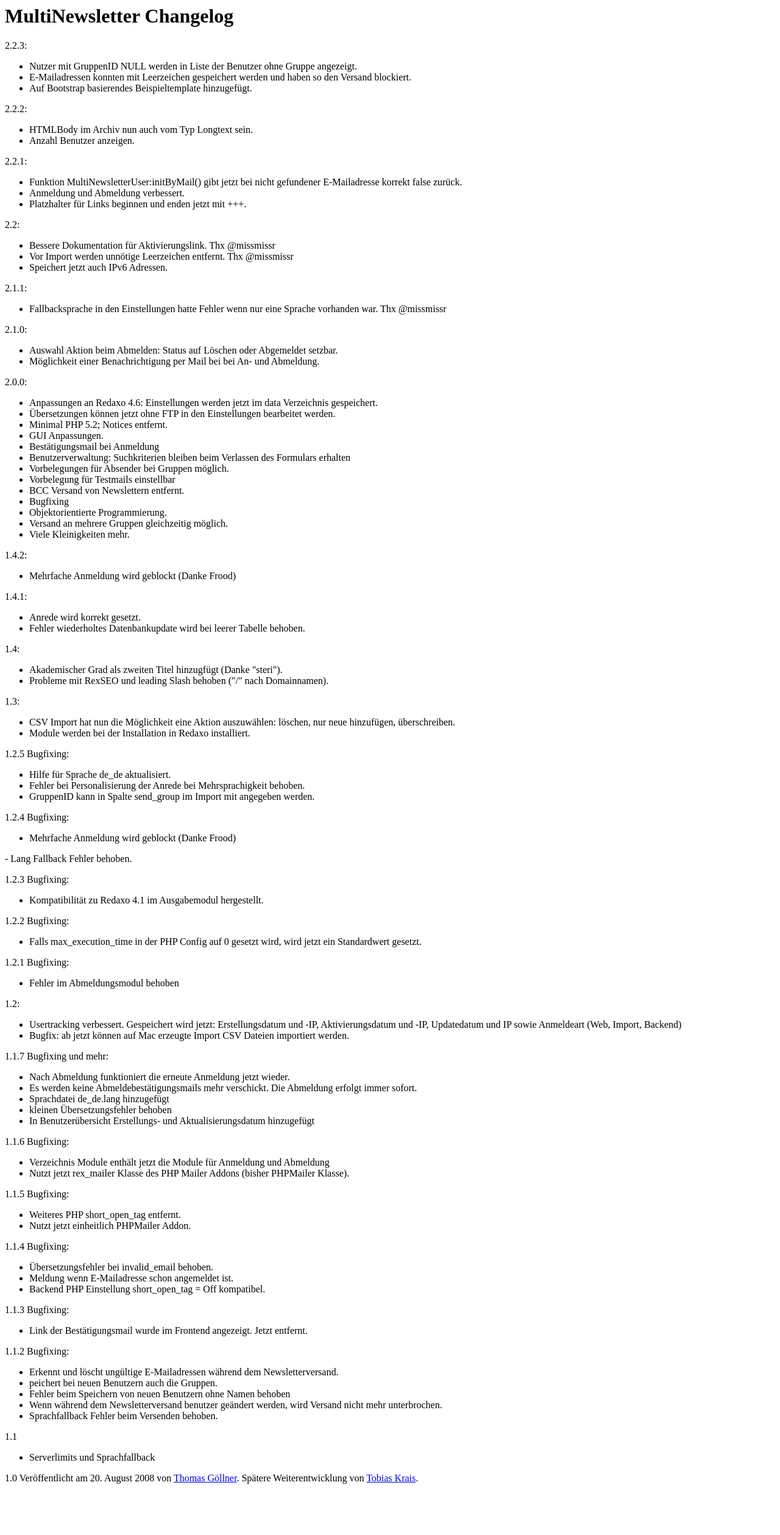
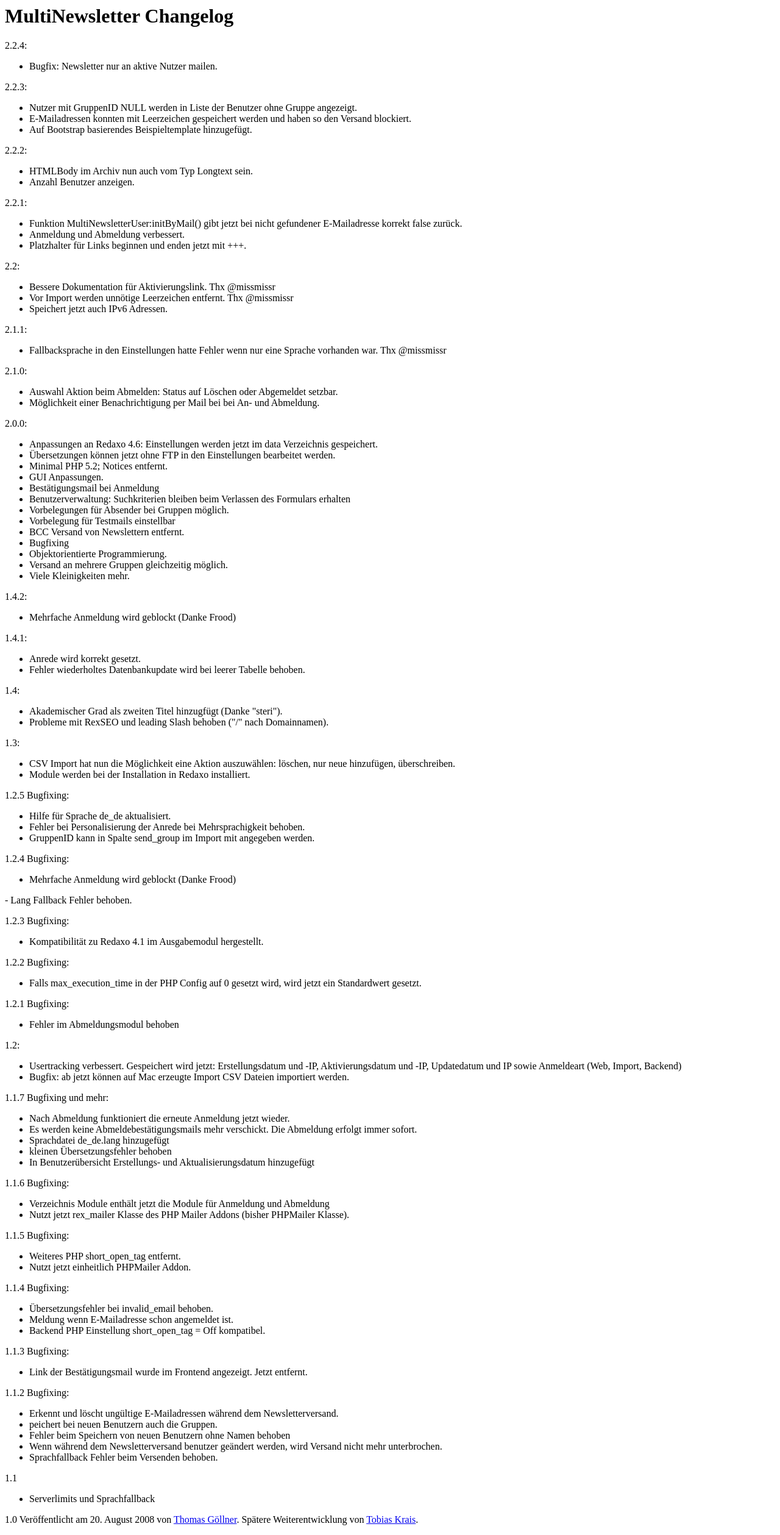
Before and after one commit to raum2projekt/multinewsletter, a PHP site: page /changelog.inc.php in a window 1280 px wide. Shown: the whole page at 61% size. Before the commit the page ends 2434 px from the top, so only its background shows below. Run offline with PHP 8.4, Linux system fonts and the light colour scheme; some libraries are stand-ins or nearby versions.

Commit message:
Changelog aktualisiert.

```diff
--- a/pages/help/changelog.inc.php
+++ b/pages/help/changelog.inc.php
@@ -1,5 +1,9 @@
 <h1>MultiNewsletter Changelog</h1>
 
+<p>2.2.4:</p>
+<ul>
+	<li>Bugfix: Newsletter nur an aktive Nutzer mailen.</li>
+</ul>
 <p>2.2.3:</p>
 <ul>
 	<li>Nutzer mit GruppenID NULL werden in Liste der Benutzer ohne Gruppe angezeigt.</li>
```
